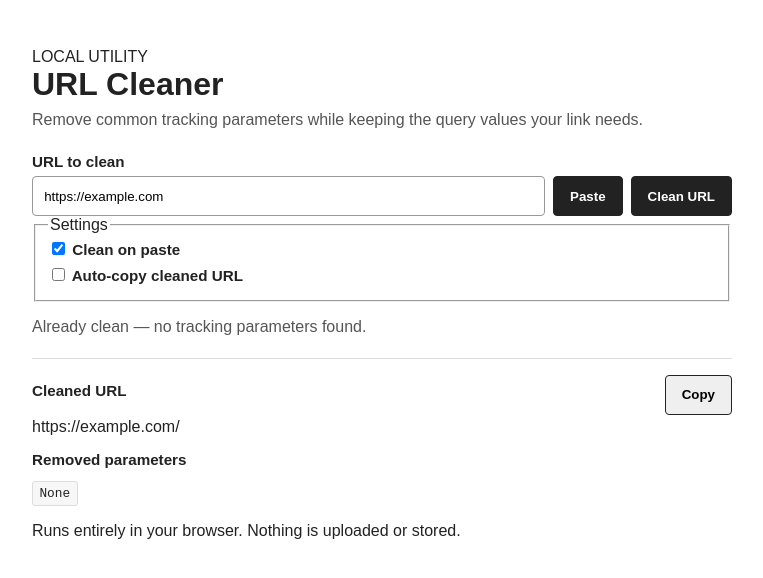
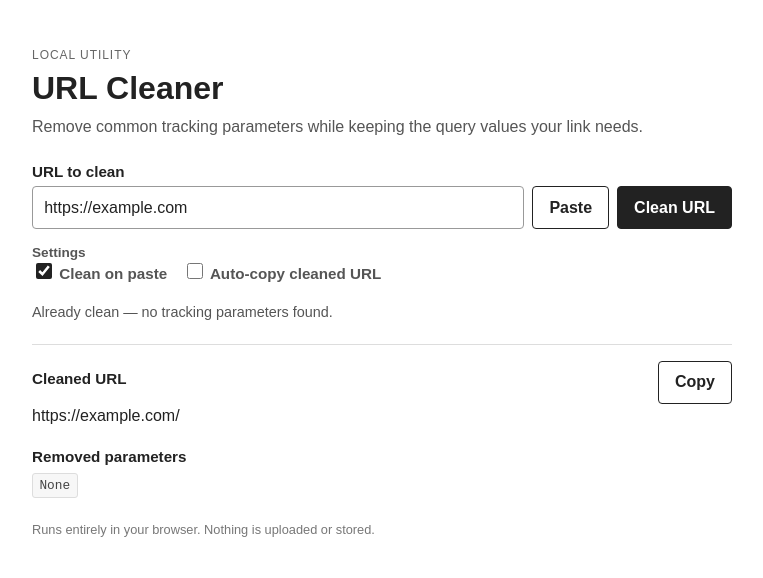
Before and after one commit to heyandromeda/url-cleaner, a website with bundled scripts: page index.html in a window 1280 px wide. Both pictures are taken after typing "https://example.com" into the empty fields and a click on the button "Clean URL". Shown: the whole page, without its empty margins (258-1021 px from the left). Built offline with nearby package versions, Linux system fonts and the light colour scheme.

Commit message:
Add clipboard and paste settings

```diff
--- a/styles.css
+++ b/styles.css
@@ -1,21 +1,46 @@
-:root { font-family: Arial, sans-serif; color: #222; background: #fff; }
+:root {
+  font-family: Arial, Helvetica, sans-serif;
+  color: #222;
+  background: #fff;
+}
+
 * { box-sizing: border-box; }
 body { min-width: 320px; margin: 0; }
+button, input { font: inherit; }
 .app-shell { width: min(100% - 2rem, 700px); margin: 0 auto; padding: 3rem 0; }
-h1 { margin: 0 0 .5rem; font-size: 2rem; }
-.intro { margin: 0 0 1.5rem; color: #555; }
-label, h2 { font-size: .95rem; font-weight: 700; }
-label { display: block; margin-bottom: .4rem; }
-.input-row { display: flex; gap: .5rem; }
-input { min-width: 0; flex: 1; border: 1px solid #999; border-radius: 4px; padding: .7rem; }
-button { cursor: pointer; border: 1px solid #222; border-radius: 4px; padding: .7rem 1rem; font-weight: 700; }
-button:disabled { cursor: not-allowed; opacity: .5; }
-.input-row button { color: #fff; background: #222; }
-#message { min-height: 1.5rem; margin: 1rem 0 0; color: #555; }
-#result-panel { margin-top: 1rem; padding-top: 1rem; border-top: 1px solid #ddd; }
-.result-heading { display: flex; align-items: center; justify-content: space-between; gap: 1rem; }
-.result-heading h2 { margin: 0 0 .5rem; }
-#cleaned-url { display: block; overflow-wrap: anywhere; line-height: 1.5; }
-#removed-list { display: flex; flex-wrap: wrap; gap: .4rem; margin: 0; padding: 0; list-style: none; }
-#removed-list li { padding: .25rem .4rem; border: 1px solid #ddd; border-radius: 3px; background: #f7f7f7; font: .8rem monospace; }
-@media (max-width: 580px) { .input-row { flex-direction: column; } .input-row button { width: 100%; } }
+.cleaner-card { padding: 0; }
+.eyebrow { margin-bottom: 0.5rem; color: #666; font-size: 0.75rem; letter-spacing: 0.08em; }
+h1 { margin: 0 0 0.5rem; font-size: 2rem; }
+.intro { margin: 0 0 1.5rem; color: #555; line-height: 1.5; }
+.clean-form label, h2 { font-size: 0.95rem; font-weight: 700; }
+.clean-form label { display: block; margin-bottom: 0.4rem; }
+.input-row { display: flex; gap: 0.5rem; }
+input { min-width: 0; flex: 1; border: 1px solid #999; border-radius: 4px; padding: 0.7rem; color: #222; background: #fff; }
+input:focus { border-color: #222; outline: 2px solid #ddd; outline-offset: 1px; }
+button { cursor: pointer; border: 1px solid #222; border-radius: 4px; padding: 0.7rem 1rem; font-weight: 700; }
+button:focus-visible { outline: 2px solid #555; outline-offset: 2px; }
+button:disabled { cursor: not-allowed; opacity: 0.5; }
+.primary-button { color: #fff; background: #222; }
+.secondary-button { color: #222; background: #fff; }
+.settings { display: flex; flex-wrap: wrap; gap: 1rem; margin: 1rem 0 0; padding: 0; border: 0; }
+.settings legend { padding: 0; color: #555; font-size: 0.85rem; font-weight: 700; }
+.setting { display: inline-flex; align-items: center; gap: 0.4rem; color: #555; font-size: 0.85rem; }
+.setting input { flex: none; width: 1rem; height: 1rem; accent-color: #222; }
+.message { min-height: 1.5rem; margin: 1rem 0 0; color: #555; font-size: 0.9rem; }
+.message[data-kind="success"] { color: #176b36; }
+.message[data-kind="error"] { color: #a12626; }
+.result-panel { margin-top: 1rem; padding-top: 1rem; border-top: 1px solid #ddd; }
+.result-heading, .removed-heading { display: flex; align-items: center; justify-content: space-between; gap: 1rem; }
+.result-heading h2, .removed-heading h2 { margin: 0 0 0.5rem; }
+.url-output { display: block; overflow-wrap: anywhere; line-height: 1.5; }
+.removed-heading { margin-top: 1.25rem; }
+.removed-list { display: flex; flex-wrap: wrap; gap: 0.4rem; margin: 0; padding: 0; list-style: none; }
+.removed-list li { padding: 0.25rem 0.4rem; border: 1px solid #ddd; border-radius: 3px; color: #444; background: #f7f7f7; font: 0.8rem monospace; }
+.removed-list li.muted { border: 0; padding-left: 0; color: #777; background: transparent; }
+.privacy-note { margin: 1.5rem 0 0; color: #777; font-size: 0.8rem; }
+@media (max-width: 580px) {
+  .input-row { flex-wrap: wrap; }
+  .input-row input { flex-basis: 100%; }
+  .input-row button { flex: 1; }
+  .settings { flex-direction: column; gap: 0.65rem; }
+}
```
